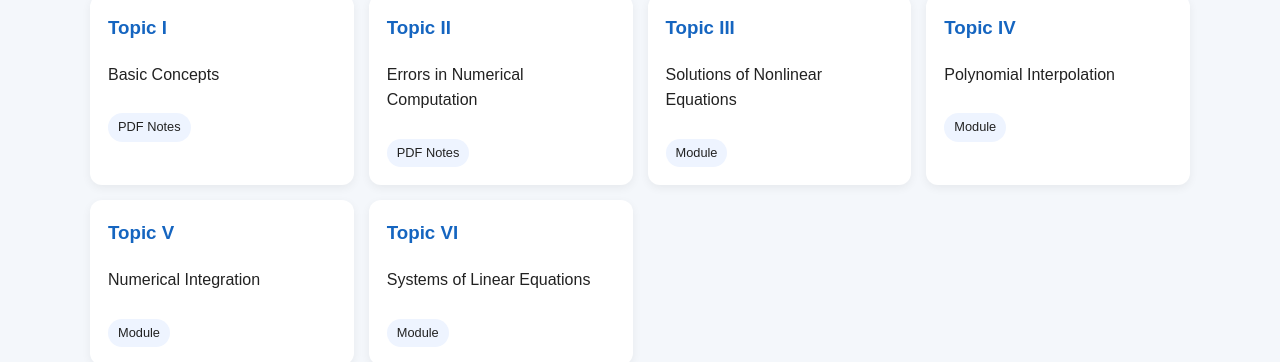
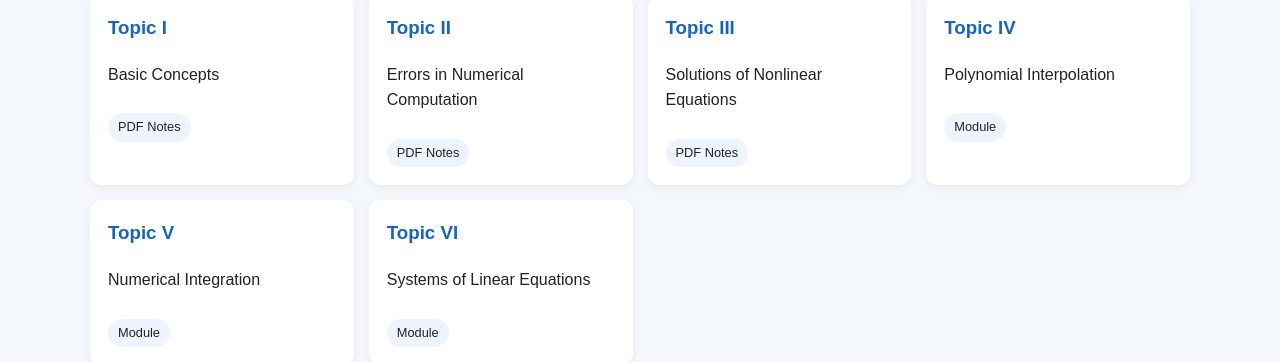
Before and after one commit to FomeA/FomeA.github.io, a Jekyll site: the page _teaching/mat103/index.html, which Jekyll copies as it is, in a window 1280 px wide. Shown: the part 855-1217 px from the top of the page. Built offline with Jekyll 4.4.1, drawn with Linux system fonts in a browser that asks for light colours.

Commit message:
Update index.html

```diff
--- a/_teaching/mat103/index.html
+++ b/_teaching/mat103/index.html
@@ -215,7 +215,7 @@ Students also use MATLAB and MAPLE for computation.
 <a class="card topic" href = "MAT103_Topic3_Nonlinear_Equations.pdf">
 <h3>Topic III</h3>
 <p>Solutions of Nonlinear Equations</p>
-<span>Module</span>
+<span>PDF Notes </span>
 </a>
 
 <div class="card topic">
```
